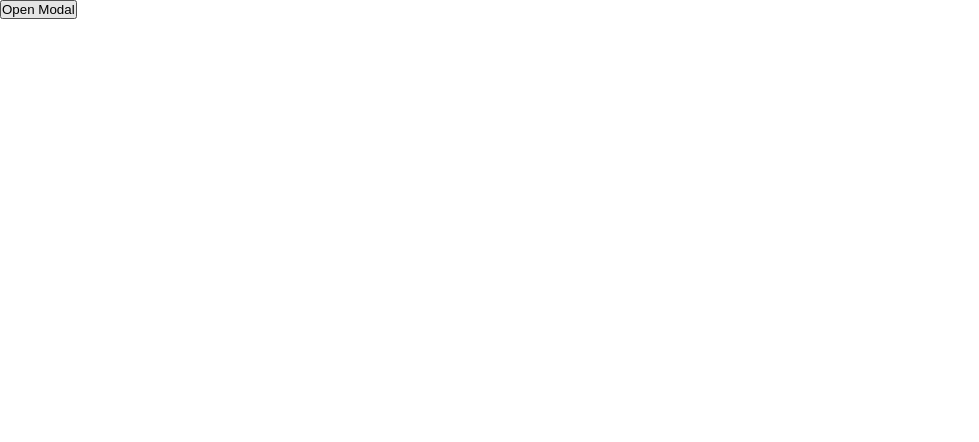
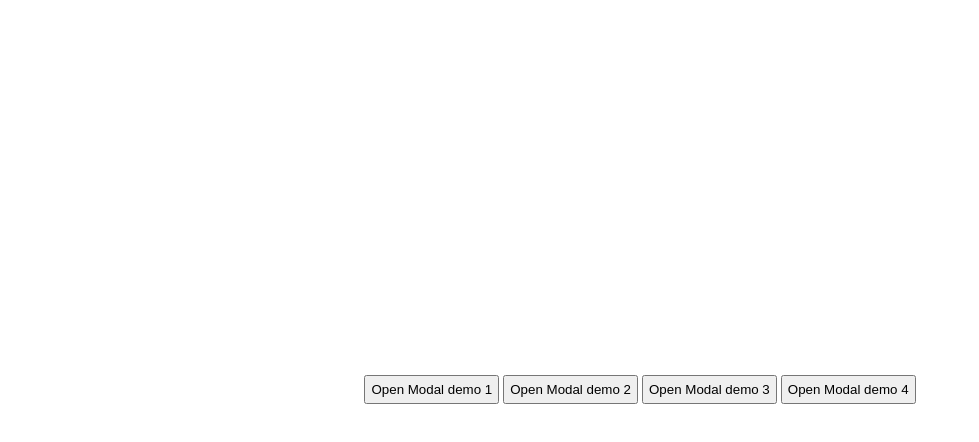
Before and after one commit to Get-ADUser/JavaScrip-modal, a plain HTML site: page index.html in a window 1280 px wide. Shown: the whole page, without its empty margins (0-979 px from the left). Drawn offline with Linux system fonts and the light colour scheme.

Commit message:
Update index.html

```diff
--- a/index.html
+++ b/index.html
@@ -5,15 +5,50 @@
         <link href="src/Modal.css" link rel="stylesheet" type="text/css"/>
         <script src="src/Modal.js"></script>
 		<script>
-			let modal = new Modal('custom-id', 'body', 'This is a title', '<div>Hello world!</div>', {}, 'kv-modal-size-m');
+			let demo1 = new Modal('custom-id', 'body', 'Modal demo 1', '<div>Default modal</div>', {}, 'kv-modal-size-m');
 
-			let footer1 = {
+			let demo2footer = {
 				confirm: false,
-				closeText: 'Close'
+				closeText: 'Ok'
 			}
+			let demo2 = new Modal('custom-id', 'body', 'Modal demo 2', '<div>Footer button value changed to: OK</div>', demo2footer, 'kv-modal-size-m');
+
+			let demo3footer = {
+				confirm: true
+			}
+			let demo3 = new Modal('custom-id', 'body', 'Modal demo 3', '<div>Footer default confirmation buttons, where buttons just close the modal by default </div>', demo3footer, 'kv-modal-size-m');
+
+			let demo4footer = {
+				confirm: true,
+				cancelText: 'Cancel',
+				cancelClick: function(){alert("Cance clikced");},
+				confirmText: 'Update',
+				confirmClick: function(){alert('My custom function is called!');}
+			}
+			let demo4 = new Modal('custom-id', 'body', 'Modal demo 3', '<div>Footer buton changed and funtionality added to buttons </div>', demo4footer, 'kv-modal-size-m');
+
+
 		</script>
+		<style>
+			.content{
+				margin: auto;
+				position: absolute;
+				top: 0; left: 0; bottom: 0; right: 0;
+				width: 1000px;
+				height: 50px;
+				text-align: center;
+			}
+			button{
+				padding: 5px;
+			}
+		</style>
     </head>
     <body>
-	<button onclick="modal.showModal()">Open Modal</button>
+		<div class="content">
+			<button onclick="demo1.showModal()">Open Modal demo 1</button>
+			<button onclick="demo2.showModal()">Open Modal demo 2</button>
+			<button onclick="demo3.showModal()">Open Modal demo 3</button>
+			<button onclick="demo4.showModal()">Open Modal demo 4</button>
+		</div>
 	</body>
 </html>
```
